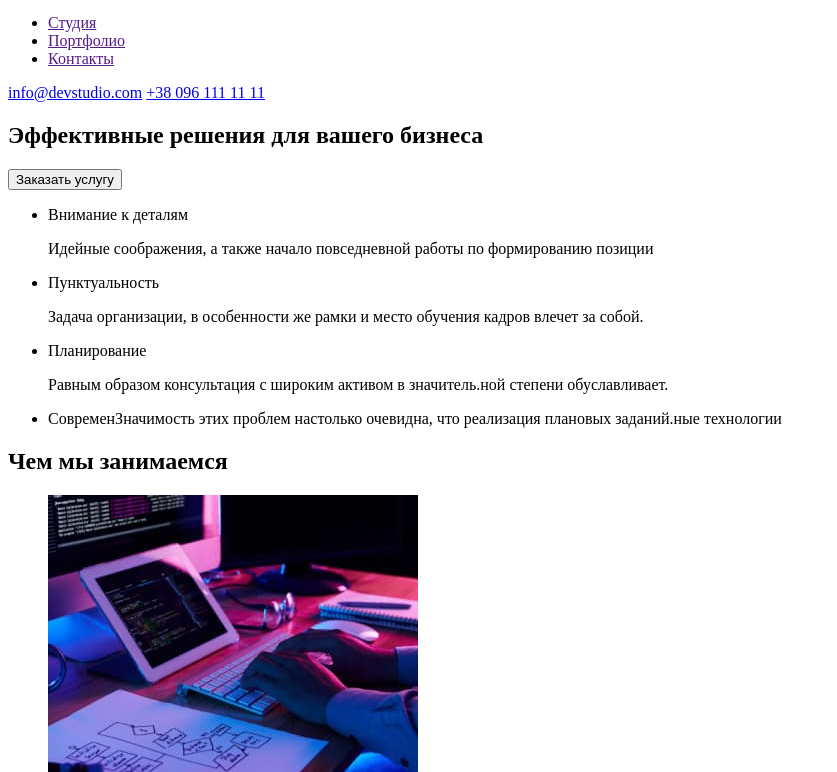
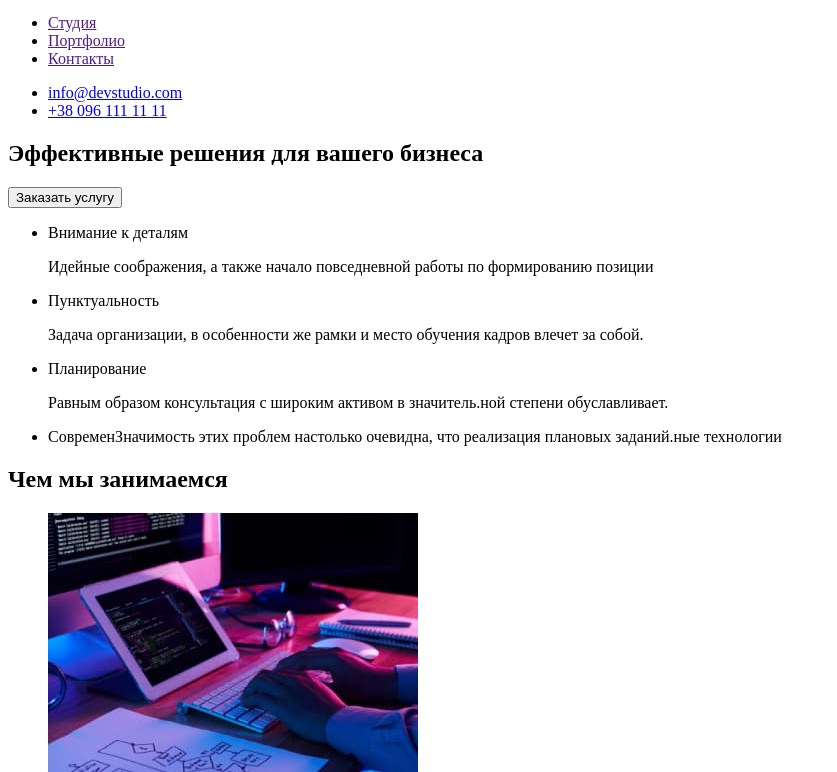
Before and after one commit to OlesiaAndreiko/goit-markup-hw-01, a plain HTML site: page index.html in a window 1280 px wide. Shown: the part 28-800 px from the top of the page, without its empty margins (0-837 px from the left). Drawn offline with Linux system fonts and the light colour scheme.

Commit message:
розробка макету 1

```diff
--- a/index.html
+++ b/index.html
@@ -23,8 +23,16 @@
           </li>
         </ul>
       </nav>
-      <a class="mail" href="mailto:info@devstudio.com">info@devstudio.com</a>
-      <a class="phone" href="tel:++380961111111">+38 096 111 11 11</a>
+      <ul class="header-contact-list">
+        <li class="hedear-contact-item">
+          <a class="mail" href="mailto:info@devstudio.com"
+            >info@devstudio.com</a
+          >
+        </li>
+        <li class="hedear-contact-item">
+          <a class="phone" href="tel:++380961111111">+38 096 111 11 11</a>
+        </li>
+      </ul>
     </header>
     <!-- Main section -->
     <main class="main">
```
